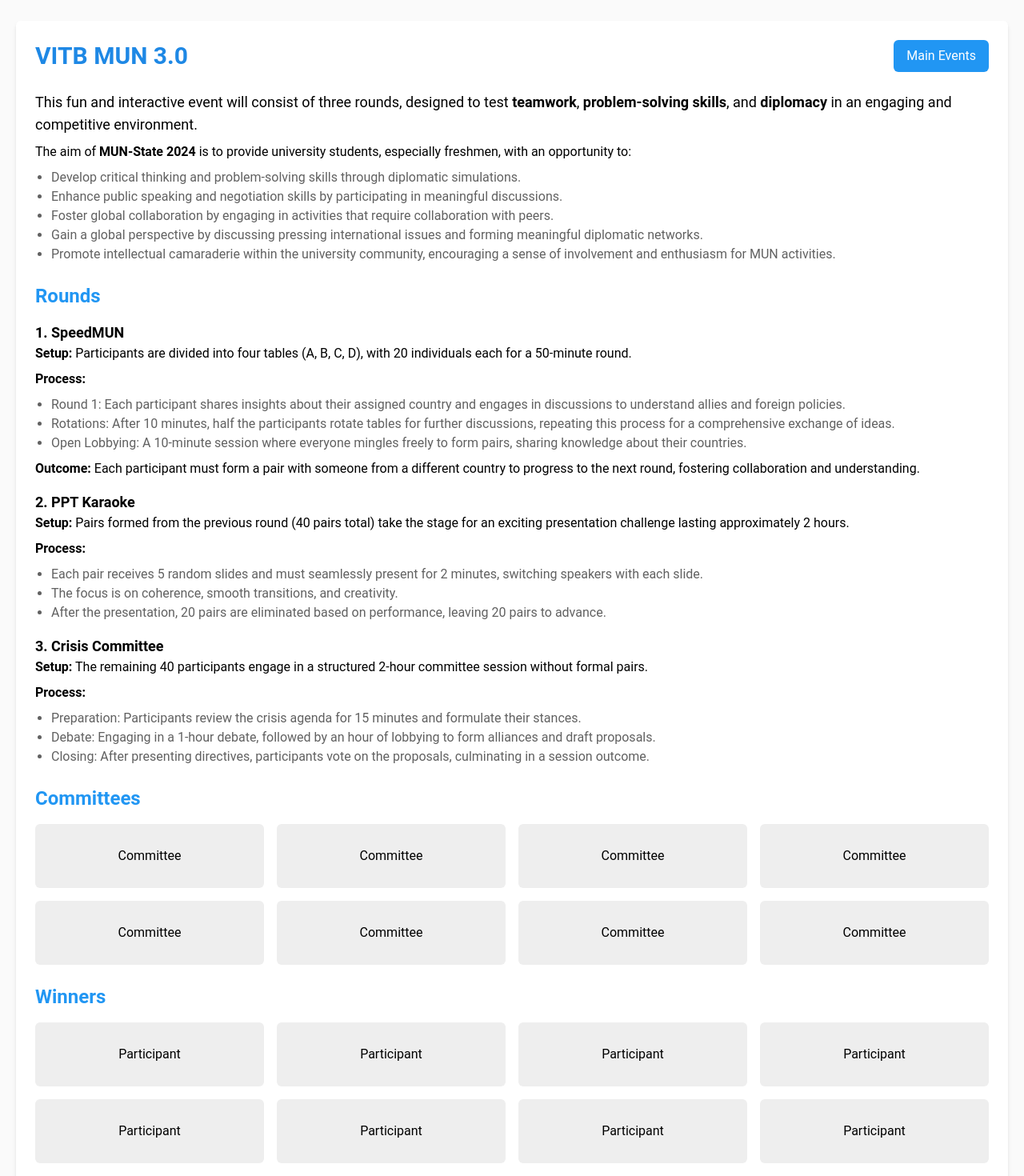
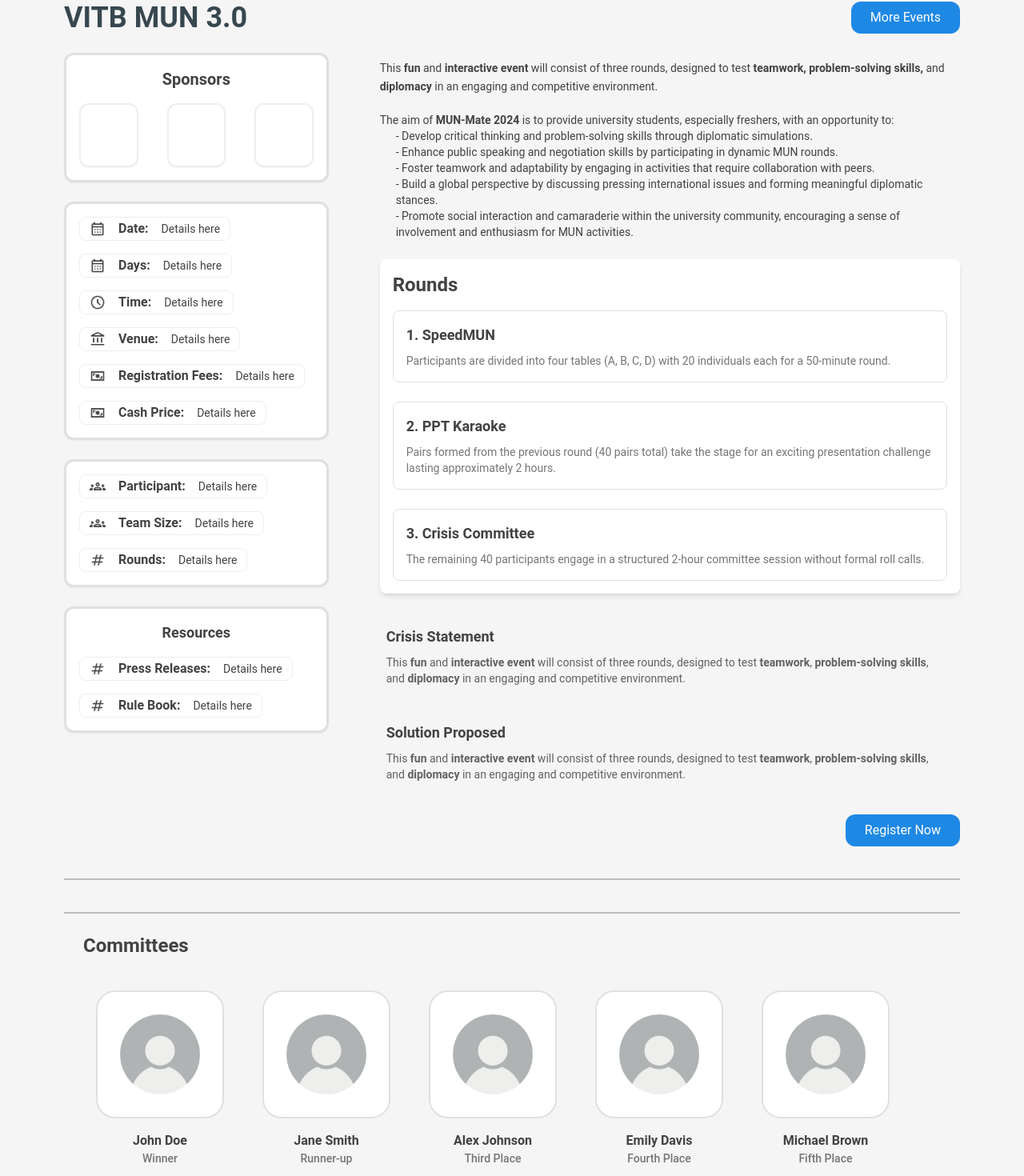
Before and after one commit to vitb-mun/VITBMUN, a React (Vite) app in the folder frontend/: page /VITBMUN in a window 1280 px wide. Shown: the part 282-1752 px from the top of the page at 80% size. Built offline with nearby package versions, Linux system fonts and the light colour scheme; a web font is replaced by a local one.

Commit message:
enhanced VITMUN event page

```diff
--- /dev/null
+++ b/frontend/src/Components/Committees.jsx
@@ -0,0 +1,62 @@
+import React from 'react';
+import userLogo from '../assets/userLogo.jpg'; // Import static assets
+
+const Committees = () => {
+    const CommitteesDetails = [
+        {
+            img: userLogo,
+            participantName: "John Doe",
+            position: "Winner",
+        },
+        {
+            img: userLogo,
+            participantName: "Jane Smith",
+            position: "Runner-up",
+        },
+        {
+            img: userLogo,
+            participantName: "Alex Johnson",
+            position: "Third Place",
+        },
+        {
+            img: userLogo,
+            participantName: "Emily Davis",
+            position: "Fourth Place",
+        },
+        {
+            img: userLogo,
+            participantName: "Michael Brown",
+            position: "Fifth Place",
+        },
+    ];
+
+    return (
+        <div className="h-auto p-6 bg-gray-100 rounded-md">
+            <h2 className="text-2xl font-bold mb-6">Committees</h2>
+            {/* Updated layout */}
+            <div className="flex flex-wrap gap-4 py-4">
+                {CommitteesDetails.map((Committee, index) => (
+                    <div
+                        key={index}
+                        className="flex flex-col items-center w-48" // Adjust width if needed
+                    >
+                        <img
+                            src={Committee.img}
+                            alt={Committee.participantName}
+                            className="w-40 h-40 object-cover mb-4 border-2 rounded-3xl border-gray-300"
+                        />
+                        <h4 className="text-md font-bold text-gray-800">
+                            {Committee.participantName}
+                        </h4>
+                        <h6 className="text-sm font-medium text-gray-600">
+                            {Committee.position}
+                        </h6>
+                    </div>
+                ))}
+            </div>
+        </div>
+
+    );
+};
+
+export default Committees;
--- a/frontend/src/Events/VITBMUN.jsx
+++ b/frontend/src/Events/VITBMUN.jsx
@@ -1,164 +1,184 @@
-import React from "react";
+import { React, useState } from "react";
+import SponsorsCard from "../Components/SponsorsCard";
+import EventDetailsCard_a from "../Components/EventDetailsCard_a";
+import EventDetailsCard_b from "../Components/EventDetailsCard_b";
+import ResourcesCard from "../Components/resourcesCard";
+import Committees from "../Components/Committees";
 
 const VITBMUN = () => {
+  const [speedMUNOpen, setSpeedMUNOpen] = useState(false);
+  const [pptKaraokeOpen, setPptKaraokeOpen] = useState(false);
+  const [crisisCommitteeOpen, setCrisisCommitteeOpen] = useState(false);
   return (
-    <div className="bg-gray-50 min-h-screen py-10 px-5">
-      <div className="max-w-7xl mx-auto bg-white shadow-md rounded-md p-6">
+    <div className="font-sans bg-gray-100 text-gray-800 p-4 px-20">
+      {/* Header Section */}
       <header className="flex justify-between items-center mb-6">
-          <h1 className="text-3xl font-bold text-blue-600">VITB MUN 3.0</h1>
-          <button className="bg-blue-500 text-white px-4 py-2 rounded-md hover:bg-blue-600">
-            Main Events
+        <h1 className="text-4xl font-bold text-blue-gray-800">VITB MUN 3.0</h1>
+        <button className="px-6 py-2 bg-blue-600 text-white rounded-xl hover:bg-blue-500">
+          More Events
         </button>
       </header>
-        <div className="mb-6">
-          <p className="text-lg">
-            This fun and interactive event will consist of three rounds,
-            designed to test <strong>teamwork</strong>,{" "}
-            <strong>problem-solving skills</strong>, and{" "}
-            <strong>diplomacy</strong> in an engaging and competitive
-            environment.
+
+      {/* Main Content */}
+      <div className="grid grid-cols-1 md:grid-cols-3 gap-16">
+        {/* Left Section */}
+        <div className="left col-span-1 flex flex-col gap-6">
+
+          {/* Sponsors Section */}
+          <SponsorsCard />
+
+          {/* Event Details */}
+          <EventDetailsCard_a />
+          <EventDetailsCard_b />
+          <ResourcesCard />
+        </div>
+
+        {/* Right Section */}
+        <div className="right col-span-2 flex flex-col gap-6  pt-2">
+          {/* Event Description */}
+          <div className=" rounded-xl ">
+            <p className="text-sm leading-relaxed">
+              This <span className="font-bold">fun</span> and <span className="font-bold">interactive event</span> will
+              consist of three rounds, designed to test{" "}
+              <span className="font-bold">teamwork, problem-solving skills,</span> and{" "}
+              <span className="font-bold">diplomacy</span> in an engaging and competitive environment.
             </p>
-          <p className="mt-2">
-            The aim of <strong>MUN-State 2024</strong> is to provide university
-            students, especially freshmen, with an opportunity to:
+            <div className="mun-aims mt-5 text-sm">
+              <p>
+                The aim of <strong>MUN-Mate 2024</strong> is to provide university students, especially freshers, with an opportunity to:
               </p>
-          <ul className="list-disc pl-5 mt-2 text-gray-700">
+              <ul className="pl-5">
+                <li>- Develop critical thinking and problem-solving skills through diplomatic simulations.</li>
+                <li>- Enhance public speaking and negotiation skills by participating in dynamic MUN rounds.</li>
+                <li>- Foster teamwork and adaptability by engaging in activities that require collaboration with peers.</li>
+                <li>- Build a global perspective by discussing pressing international issues and forming meaningful diplomatic stances.</li>
                 <li>
-              Develop critical thinking and problem-solving skills through
-              diplomatic simulations.
-            </li>
-            <li>
-              Enhance public speaking and negotiation skills by participating in
-              meaningful discussions.
-            </li>
-            <li>
-              Foster global collaboration by engaging in activities that require
-              collaboration with peers.
-            </li>
-            <li>
-              Gain a global perspective by discussing pressing international
-              issues and forming meaningful diplomatic networks.
-            </li>
-            <li>
-              Promote intellectual camaraderie within the university community,
-              encouraging a sense of involvement and enthusiasm for MUN
-              activities.
+                  - Promote social interaction and camaraderie within the university community, encouraging a sense of involvement and enthusiasm for MUN activities.
                 </li>
               </ul>
             </div>
-        <section className="mb-6">
-          <h2 className="text-2xl font-semibold text-blue-500 mb-4">Rounds</h2>
-          <div className="mb-4">
-            <h3 className="text-lg font-bold">1. SpeedMUN</h3>
-            <p>
-              <strong>Setup:</strong> Participants are divided into four tables
-              (A, B, C, D), with 20 individuals each for a 50-minute round.
-            </p>
-            <p className="mt-2">
-              <strong>Process:</strong>
-            </p>
-            <ul className="list-disc pl-5 mt-2 text-gray-700">
+
+          </div>
+
+
+
+          {/* Rounds Section */}
+          <section>
+            <div className="rounds-section p-4 bg-white rounded-lg shadow-md">
+              <h2 className="text-2xl font-bold mb-4 hover:border-b-4 hover:border-blue-600 w-max">
+                Rounds
+              </h2>
+
+              {/* SpeedMUN Card */}
+              <div
+                className="mb-6 p-4 border border-gray-300 rounded-lg hover:shadow-lg hover:scale-105 cursor-pointer transition-all duration-200"
+                onClick={() => setSpeedMUNOpen(!speedMUNOpen)}
+              >
+                <h3 className="text-lg font-semibold mb-2 hover:text-blue-600 hover:text-xl transition-all duration-200">
+                  1. SpeedMUN
+                </h3>
+                <p className="text-sm text-gray-600">{!speedMUNOpen ? "Participants are divided into four tables (A, B, C, D) with 20 individuals each for a 50-minute round." : ""}</p>
+                {speedMUNOpen && (
+                  <div className="ml-4">
+                    <p className="mb-2"><strong>Setup:</strong> Participants are divided into four tables (A, B, C, D) with 20 individuals each for a 50-minute round.</p>
+                    <p className="font-semibold mb-2">Process:</p>
+                    <ul className="list-disc list-inside space-y-2">
                       <li>
-                Round 1: Each participant shares insights about their assigned
-                country and engages in discussions to understand allies and
-                foreign policies.
+                        <strong>Round 1:</strong> Each participant shares insights about their assigned country and engages in discussions to understand allies and foreign policies.
                       </li>
                       <li>
-                Rotations: After 10 minutes, half the participants rotate tables
-                for further discussions, repeating this process for a
-                comprehensive exchange of ideas.
+                        <strong>Rotations:</strong> After 10 minutes, half the participants rotate tables for further discussions, repeating this process for a comprehensive exchange of ideas.
                       </li>
                       <li>
-                Open Lobbying: A 10-minute session where everyone mingles freely
-                to form pairs, sharing knowledge about their countries.
+                        <strong>Open Lobbying:</strong> A 20-minute session where everyone mingles freely to form pairs, sharing knowledge about their countries.
                       </li>
                     </ul>
-            <p className="mt-2">
-              <strong>Outcome:</strong> Each participant must form a pair with
-              someone from a different country to progress to the next round,
-              fostering collaboration and understanding.
+                    <p className="mt-2"><strong>Outcome:</strong> Each participant must form a pair with someone from a different country to progress to the next round, fostering collaboration and understanding.</p>
+                  </div>
+                )}
+              </div>
+
+              {/* PPT Karaoke Card */}
+              <div
+                className="mb-6 p-4 border border-gray-300 rounded-lg hover:shadow-lg hover:scale-105 cursor-pointer transition-all duration-200"
+                onClick={() => setPptKaraokeOpen(!pptKaraokeOpen)}
+              >
+
+                <h3 className="text-lg font-semibold mb-2 hover:text-blue-600 hover:text-xl transition-all duration-200">
+                  2. PPT Karaoke
+                </h3>
+                <p className="text-sm text-gray-600">{!pptKaraokeOpen ? "Pairs formed from the previous round (40 pairs total) take the stage for an exciting presentation challenge lasting approximately 2 hours." : ""}</p>
+                {pptKaraokeOpen && (
+                  <div className="ml-4">
+                    <p className="mb-2"><strong>Setup:</strong> Pairs formed from the previous round (40 pairs total) take the stage for an exciting presentation challenge lasting approximately 2 hours.</p>
+                    <p className="font-semibold mb-2">Process:</p>
+                    <ul className="list-disc list-inside space-y-2">
+                      <li>Each pair receives 5 random slides and must seamlessly present for 2 minutes, switching speakers with each slide.</li>
+                      <li>The focus is on coherence, smooth transitions, and creativity.</li>
+                    </ul>
+                    <p className="mt-2"><strong>Scoring:</strong> After the presentations, 20 pairs are eliminated based on performance, leaving 20 pairs to advance.</p>
+                  </div>
+                )}
+              </div>
+
+              {/* Crisis Committee Card */}
+              <div
+                className="p-4 border border-gray-300 rounded-lg hover:shadow-lg hover:scale-105 cursor-pointer transition-all duration-200"
+                onClick={() => setCrisisCommitteeOpen(!crisisCommitteeOpen)}
+              >
+
+                <h3 className="text-lg font-semibold mb-2 hover:text-blue-600 hover:text-xl transition-all duration-200">
+                  3. Crisis Committee
+                </h3>
+                <p className="text-sm text-gray-600">{!crisisCommitteeOpen ? "The remaining 40 participants engage in a structured 2-hour committee session without formal roll calls." : ""}</p>
+                {crisisCommitteeOpen && (
+                  <div className="ml-4">
+                    <p className="mb-2"><strong>Setup:</strong> The remaining 40 participants engage in a structured 2-hour committee session without formal roll calls.</p>
+                    <p className="font-semibold mb-2">Process:</p>
+                    <ul className="list-disc list-inside space-y-2">
+                      <li>Preparation: Participants review the crisis agenda for 15 minutes and formulate their stances.</li>
+                      <li>Formal Debate: Engage in a 1-hour debate, followed by an hour of lobbying to form alliances and draft directives.</li>
+                      <li>Voting: After presenting directives, participants vote on the proposals, culminating in a session adjournment.</li>
+                    </ul>
+                  </div>
+                )}
+              </div>
+            </div>
+          </section>
+
+          <div className="p-4 pl-2 flex flex-col gap-5">
+            {/* Crisis Statement */}
+            <div className="mb-6">
+              <h2 className="text-lg font-semibold mb-2">Crisis Statement</h2>
+              <p className="text-gray-700 text-sm">
+                This <span className="font-semibold">fun</span> and <span className="font-semibold">interactive event</span> will consist of three rounds, designed to test <span className="font-semibold">teamwork</span>, <span className="font-semibold">problem-solving skills</span>, and <span className="font-semibold">diplomacy</span> in an engaging and competitive environment.
               </p>
             </div>
-          <div className="mb-4">
-            <h3 className="text-lg font-bold">2. PPT Karaoke</h3>
-            <p>
-              <strong>Setup:</strong> Pairs formed from the previous round (40
-              pairs total) take the stage for an exciting presentation challenge
-              lasting approximately 2 hours.
+
+            {/* Solution Proposed */}
+            <div>
+              <h2 className="text-lg font-semibold mb-2">Solution Proposed</h2>
+              <p className="text-gray-700 text-sm">
+                This <span className="font-semibold">fun</span> and <span className="font-semibold">interactive event</span> will consist of three rounds, designed to test <span className="font-semibold">teamwork</span>, <span className="font-semibold">problem-solving skills</span>, and <span className="font-semibold">diplomacy</span> in an engaging and competitive environment.
               </p>
-            <p className="mt-2">
-              <strong>Process:</strong>
-            </p>
-            <ul className="list-disc pl-5 mt-2 text-gray-700">
-              <li>
-                Each pair receives 5 random slides and must seamlessly present
-                for 2 minutes, switching speakers with each slide.
-              </li>
-              <li>
-                The focus is on coherence, smooth transitions, and creativity.
-              </li>
-              <li>
-                After the presentation, 20 pairs are eliminated based on
-                performance, leaving 20 pairs to advance.
-              </li>
-            </ul>
             </div>
-          <div>
-            <h3 className="text-lg font-bold">3. Crisis Committee</h3>
-            <p>
-              <strong>Setup:</strong> The remaining 40 participants engage in a
-              structured 2-hour committee session without formal pairs.
-            </p>
-            <p className="mt-2">
-              <strong>Process:</strong>
-            </p>
-            <ul className="list-disc pl-5 mt-2 text-gray-700">
-              <li>
-                Preparation: Participants review the crisis agenda for 15
-                minutes and formulate their stances.
-              </li>
-              <li>
-                Debate: Engaging in a 1-hour debate, followed by an hour of
-                lobbying to form alliances and draft proposals.
-              </li>
-              <li>
-                Closing: After presenting directives, participants vote on the
-                proposals, culminating in a session outcome.
-              </li>
-            </ul>
           </div>
-        </section>
-        <section>
-          <h2 className="text-2xl font-semibold text-blue-500 mb-4">
-            Committees
-          </h2>
-          <div className="grid grid-cols-4 gap-4 mb-6">
-            {Array(8)
-              .fill("Committee")
-              .map((text, index) => (
-                <div
-                  key={index}
-                  className="bg-gray-200 h-20 flex items-center justify-center rounded-md"
-                >
-                  {text}
+          {/* Register Button */}
+          <div className="flex justify-end">
+            <button className="px-6 py-2 bg-blue-600 text-white rounded-xl hover:bg-blue-500">
+              Register Now
+            </button>
           </div>
-              ))}
         </div>
-          <h2 className="text-2xl font-semibold text-blue-500 mb-4">Winners</h2>
-          <div className="grid grid-cols-4 gap-4">
-            {Array(8)
-              .fill("Participant")
-              .map((text, index) => (
-                <div
-                  key={index}
-                  className="bg-gray-200 h-20 flex items-center justify-center rounded-md"
-                >
-                  {text}
       </div>
-              ))}
-          </div>
-        </section>
-      </div>
+
+      <hr className="mt-10 border-t-2 border-gray-400" />
+      <hr className="mt-10 border-t-2 border-gray-400" />
+
+      {/* Additional Sections */}
+
+      <Committees/>
+
     </div>
   );
 };
```
Lines whose indentation alone changed are shown as unchanged.
